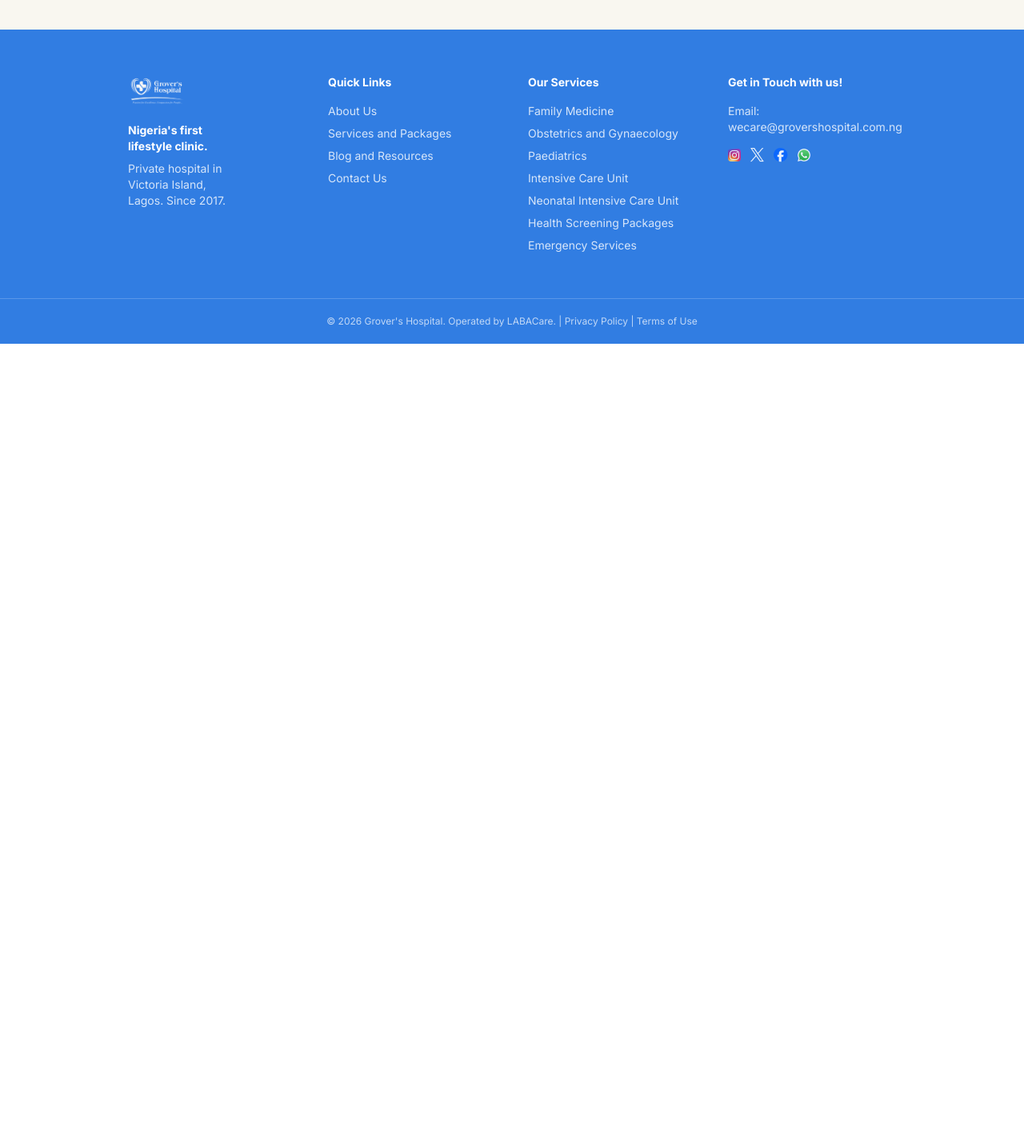
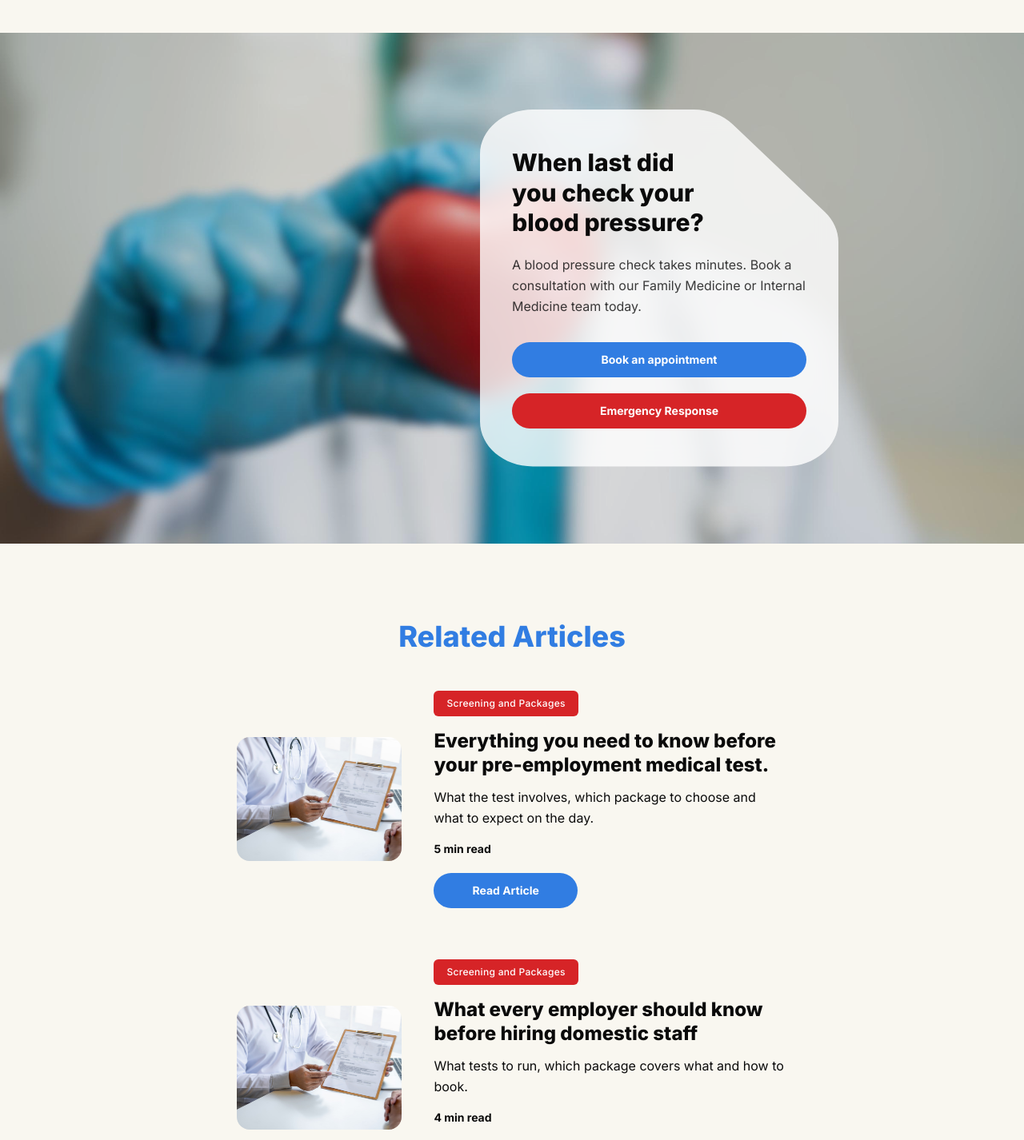
Before and after one commit to grovershospital/grovers-frontend, a React (Vite) app in the folder feg/: page /resources/annual-health-checks-guide in a window 1280 px wide. Shown: the part 900-2326 px from the top of the page at 80% size. Before the commit the page ends 1330 px from the top, so only its background shows below. Built offline with nearby package versions, Linux system fonts and the light colour scheme.

Commit message:
finished the Resources page and the sub pages

```diff
--- /dev/null
+++ b/feg/src/components/resources/ArticleConsultationCTA.tsx
@@ -0,0 +1,70 @@
+import { Button } from "../../ui/Button";
+import ctaBg from "../../assets/resources/ctaBg.jpg";
+
+// Top-right chamfered card — same path used across the site.
+const CARD_CLIP =
+    "M0.59594 0.0 L0.14729 0.0 C0.06593 0.0 0.0 0.0563 0.0 0.12578 " +
+    "L0.0 0.87422 C0.0 0.9437 0.06593 1.0 0.14729 1.0 L0.85277 1.0 " +
+    "C0.93407 1.0 1.0 0.9437 1.0 0.87422 L1.0 0.37089 " +
+    "C1.0 0.33995 0.98664 0.3101 0.96249 0.28703 L0.70572 0.04193 " +
+    "C0.67779 0.01526 0.63784 0.0 0.59594 0.0 Z";
+
+export default function ArticleConsultationCTA() {
+    return (
+        <section
+            id="article-consultation-cta"
+            className="relative isolate overflow-hidden"
+            aria-labelledby="article-consultation-cta-heading"
+        >
+            {/* Same background photo as the Resources page CTA — keeps visual */}
+            {/* consistency between the listing CTA and the per-article CTA. */}
+            <img
+                src={ctaBg}
+                alt=""
+                aria-hidden="true"
+                className="absolute inset-0 -z-20 h-full w-full object-cover"
+            />
+            <div className="absolute inset-0 -z-10 bg-black/15" aria-hidden="true" />
+
+            <svg aria-hidden="true" className="absolute h-0 w-0 overflow-hidden">
+                <defs>
+                    <clipPath
+                        id="article-consultation-cta-clip"
+                        clipPathUnits="objectBoundingBox"
+                    >
+                        <path d={CARD_CLIP} />
+                    </clipPath>
+                </defs>
+            </svg>
+
+            <div className="mx-auto w-full lg:w-[70%] max-w-content px-6 py-16 sm:py-20 lg:px-10 lg:py-24">
+                <div
+                    className="ml-auto w-full max-w-md bg-white/80 backdrop-blur-md"
+                    style={{ clipPath: "url(#article-consultation-cta-clip)" }}
+                >
+                    <div className="px-8 py-10 sm:px-10 sm:py-12">
+                        <h2
+                            id="article-consultation-cta-heading"
+                            className="max-w-[16rem] text-2xl font-extrabold leading-tight text-brand-ink sm:text-3xl"
+                        >
+                            When last did you check your blood pressure?
+                        </h2>
+                        <p className="mt-5 text-sm leading-relaxed text-brand-ink/80 sm:text-base">
+                            A blood pressure check takes minutes. Book a consultation with
+                            our Family Medicine or Internal Medicine team today.
+                        </p>
+
+                        <div className="mt-8 flex flex-col gap-5">
+                            <Button variant="primary" href="/contact">
+                                Book an appointment
+                            </Button>
+                            <Button variant="red" href="tel:09022012109">
+                                Emergency Response
+                            </Button>
+                        </div>
+                    </div>
+                </div>
+            </div>
+        </section>
+    );
+}
--- /dev/null
+++ b/feg/src/components/resources/RelatedArticles.tsx
@@ -0,0 +1,102 @@
+import { useEffect, useState } from "react";
+import { fetchArticles, type Article } from "../../data/articles";
+import ArticleCard from "./ArticleCard";
+
+const RELATED_COUNT = 2;
+
+type Props = {
+    currentSlug: string;
+    currentCategory: string;
+};
+
+export default function RelatedArticles({
+                                            currentSlug,
+                                            currentCategory,
+                                        }: Props) {
+    const [related, setRelated] = useState<Article[]>([]);
+    const [loading, setLoading] = useState(true);
+
+    useEffect(() => {
+        let cancelled = false;
+        fetchArticles()
+            .then((all) => {
+                if (cancelled) return;
+
+                // Exclude the current article from candidates.
+                const candidates = all.filter((a) => a.slug !== currentSlug);
+
+                // Prefer articles in the same category; fill the rest with the most
+                // recent articles from other categories. This is a "tagged-then-recent"
+                // strategy — gives admin-driven feel without requiring admins to pick
+                // related articles manually. When the backend lands, this logic could
+                // move server-side via a `/api/articles/${slug}/related` endpoint.
+                const sameCategory = candidates.filter(
+                    (a) => a.category === currentCategory,
+                );
+                const otherCategories = candidates.filter(
+                    (a) => a.category !== currentCategory,
+                );
+
+                const picked = [...sameCategory, ...otherCategories].slice(
+                    0,
+                    RELATED_COUNT,
+                );
+                setRelated(picked);
+            })
+            .catch((err) => {
+                console.error("Failed to load related articles", err);
+            })
+            .finally(() => {
+                if (!cancelled) setLoading(false);
+            });
+        return () => {
+            cancelled = true;
+        };
+    }, [currentSlug, currentCategory]);
+
+    // Hide the section entirely if there are no related articles to show.
+    if (!loading && related.length === 0) return null;
+
+    return (
+        <section
+            id="related-articles"
+            className="bg-[#f9f7f0] py-16 sm:py-20 lg:py-24"
+            aria-labelledby="related-articles-heading"
+        >
+            <div className="mx-auto w-full lg:w-[60%] max-w-content px-6 lg:px-10">
+                <h2
+                    id="related-articles-heading"
+                    className="text-center text-3xl font-extrabold text-brand-blue sm:text-4xl"
+                >
+                    Related Articles
+                </h2>
+
+                <div className="mt-12 space-y-12 sm:space-y-16">
+                    {loading
+                        ? Array.from({ length: RELATED_COUNT }).map((_, i) => (
+                            <RelatedSkeleton key={i} />
+                        ))
+                        : related.map((article) => (
+                            <ArticleCard key={article.slug} article={article} />
+                        ))}
+                </div>
+            </div>
+        </section>
+    );
+}
+
+function RelatedSkeleton() {
+    return (
+        <div className="grid gap-6 sm:grid-cols-[40%_1fr] sm:items-center sm:gap-10">
+            <div className="aspect-[4/3] w-full animate-pulse rounded-2xl bg-neutral-200" />
+            <div className="space-y-4">
+                <div className="h-7 w-32 animate-pulse rounded-full bg-neutral-200" />
+                <div className="h-7 w-full animate-pulse rounded bg-neutral-200" />
+                <div className="h-7 w-3/4 animate-pulse rounded bg-neutral-200" />
+                <div className="h-12 w-full animate-pulse rounded bg-neutral-200" />
+                <div className="h-4 w-20 animate-pulse rounded bg-neutral-200" />
+                <div className="h-11 w-32 animate-pulse rounded-full bg-neutral-200" />
+            </div>
+        </div>
+    );
+}
--- a/feg/src/data/articles.ts
+++ b/feg/src/data/articles.ts
@@ -91,7 +91,7 @@ This is not primarily a story about access to treatment. It is a story about a g
 
 ## Why urban professionals are at higher risk
 
-<img src="https://placehold.co/600x400/667eea/ffffff?text=Inline+Image" alt="" class="float-left" />
+<img src="/articles/articleImage.jpg" alt="" class="float-left" />
 
 Hypertension does not develop in a vacuum. It is shaped by the environment we live in and the lives we lead. And for many Lagos professionals, that environment is a near-perfect storm of risk factors. The diet is a significant contributor. Processed foods, high sodium content, irregular eating patterns and the prevalence of convenience food across the city all put consistent pressure on the cardiovascular system. Physical inactivity compounds this. Lagos is not a city built for walking. Long commutes, desk-based work and the sheer exhaustion of navigating the city leave very little time or energy for regular exercise.
 
--- a/feg/src/pages/ArticleDetail.tsx
+++ b/feg/src/pages/ArticleDetail.tsx
@@ -1,17 +1,20 @@
-import { useEffect, useState } from "react";
-import { Link, useParams } from "react-router-dom";
+import {useEffect, useState} from "react";
+import {Link, useParams} from "react-router-dom";
 import ReactMarkdown from "react-markdown";
 import remarkGfm from "remark-gfm";
 import rehypeRaw from "rehype-raw";
-import { ArrowLeft } from "lucide-react";
+import {ArrowLeft} from "lucide-react";
 import {
     fetchArticleBySlug,
     getCategoryStyle,
     type Article,
 } from "../data/articles";
+import ArticleConsultationCTA from "../components/resources/ArticleConsultationCTA";
+import RelatedArticles from "../components/resources/RelatedArticles";
+import {Contact} from '../components/shared/Contact.tsx';
 
 export default function ArticleDetail() {
-    const { slug } = useParams<{ slug: string }>();
+    const {slug} = useParams<{ slug: string }>();
     const [article, setArticle] = useState<Article | null>(null);
     const [loading, setLoading] = useState(true);
 
@@ -35,16 +38,17 @@ export default function ArticleDetail() {
     }, [slug]);
 
     if (loading) {
-        return <ArticleDetailSkeleton />;
+        return <ArticleDetailSkeleton/>;
     }
 
     if (!article) {
-        return <ArticleNotFound />;
+        return <ArticleNotFound/>;
     }
 
     const categoryStyle = getCategoryStyle(article.category);
 
     return (
+        <>
             <article className="bg-[#f9f7f0]">
                 <div className="mx-auto w-full max-w-4xl px-6 py-12 sm:py-16 lg:px-8 lg:py-20">
                     {/* Top row — back link, category pill, read time */}
@@ -53,11 +57,11 @@ export default function ArticleDetail() {
                             to="/resources"
                             className="inline-flex items-center gap-2 text-sm font-bold text-brand-ink underline underline-offset-4 hover:text-brand-blue"
                         >
-                        <ArrowLeft className="h-4 w-4" strokeWidth={2.5} />
+                            <ArrowLeft className="h-4 w-4" strokeWidth={2.5}/>
                             Back to Blog
                         </Link>
                         <span
-                        className={`inline-flex items-center rounded-full px-4 py-1.5 text-xs font-medium tracking-wide text-white ${categoryStyle.bg}`}
+                            className={`inline-flex items-center rounded-md px-4 py-2 text-xs font-medium tracking-wide text-white ${categoryStyle.bg}`}
                         >
             {article.category}
           </span>
@@ -86,43 +90,43 @@ export default function ArticleDetail() {
                             remarkPlugins={[remarkGfm]}
                             rehypePlugins={[rehypeRaw]}
                             components={{
-                            h2: ({ ...props }) => (
+                                h2: ({...props}) => (
                                     <h2
                                         className="mt-10 text-lg font-extrabold text-brand-ink sm:text-xl"
                                         {...props}
                                     />
                                 ),
-                            h3: ({ ...props }) => (
+                                h3: ({...props}) => (
                                     <h3
                                         className="mt-8 text-base font-extrabold text-brand-ink sm:text-lg"
                                         {...props}
                                     />
                                 ),
-                            p: ({ ...props }) => (
+                                p: ({...props}) => (
                                     <p
                                         className="mt-4 text-sm leading-relaxed text-brand-ink sm:text-base"
                                         {...props}
                                     />
                                 ),
-                            ul: ({ ...props }) => (
+                                ul: ({...props}) => (
                                     <ul
                                         className="mt-4 list-disc space-y-1 pl-5 text-sm leading-relaxed text-brand-ink sm:text-base"
                                         {...props}
                                     />
                                 ),
-                            ol: ({ ...props }) => (
+                                ol: ({...props}) => (
                                     <ol
                                         className="mt-4 list-decimal space-y-1 pl-5 text-sm leading-relaxed text-brand-ink sm:text-base"
                                         {...props}
                                     />
                                 ),
-                            a: ({ ...props }) => (
+                                a: ({...props}) => (
                                     <a
                                         className="text-brand-blue underline underline-offset-2 hover:text-brand-green"
                                         {...props}
                                     />
                                 ),
-                            blockquote: ({ ...props }) => (
+                                blockquote: ({...props}) => (
                                     <blockquote
                                         className="mt-6 border-l-4 border-brand-blue pl-4 text-sm italic text-brand-ink/80 sm:text-base"
                                         {...props}
@@ -132,7 +136,7 @@ export default function ArticleDetail() {
                                 // markdown and apply Tailwind float utilities. Mobile always shows
                                 // full-width block — float only kicks in at sm+ breakpoint so text
                                 // wrap has enough horizontal space to look right.
-                            img: ({ className, alt, ...props }) => {
+                                img: ({className, alt, ...props}) => {
                                     const isFloatLeft = className?.includes("float-left");
                                     const isFloatRight = className?.includes("float-right");
                                     let cls = "my-6 w-full rounded-2xl object-cover";
@@ -152,6 +156,14 @@ export default function ArticleDetail() {
                     </div>
                 </div>
             </article>
+
+            <ArticleConsultationCTA/>
+            <RelatedArticles
+                currentSlug={article.slug}
+                currentCategory={article.category}
+            />
+            <Contact />
+        </>
     );
 }
 
@@ -162,16 +174,16 @@ function ArticleDetailSkeleton() {
         <div className="bg-[#f9f7f0]">
             <div className="mx-auto w-full max-w-4xl px-6 py-12 sm:py-16 lg:px-8 lg:py-20">
                 <div className="flex items-center gap-6">
-                    <div className="h-5 w-32 animate-pulse rounded bg-neutral-200" />
-                    <div className="h-7 w-32 animate-pulse rounded-full bg-neutral-200" />
+                    <div className="h-5 w-32 animate-pulse rounded bg-neutral-200"/>
+                    <div className="h-7 w-32 animate-pulse rounded-full bg-neutral-200"/>
                 </div>
-                <div className="mt-8 aspect-[2/1] w-full animate-pulse rounded-2xl bg-neutral-200" />
+                <div className="mt-8 aspect-[2/1] w-full animate-pulse rounded-2xl bg-neutral-200"/>
                 <div className="mt-8 space-y-3">
-                    <div className="h-10 w-full animate-pulse rounded bg-neutral-200" />
-                    <div className="h-10 w-3/4 animate-pulse rounded bg-neutral-200" />
+                    <div className="h-10 w-full animate-pulse rounded bg-neutral-200"/>
+                    <div className="h-10 w-3/4 animate-pulse rounded bg-neutral-200"/>
                 </div>
                 <div className="mt-8 space-y-3">
-                    {Array.from({ length: 8 }).map((_, i) => (
+                    {Array.from({length: 8}).map((_, i) => (
                         <div
                             key={i}
                             className="h-4 w-full animate-pulse rounded bg-neutral-200"
@@ -199,7 +211,7 @@ function ArticleNotFound() {
                         to="/resources"
                         className="inline-flex items-center gap-2 rounded-full bg-brand-blue px-6 py-3 text-sm font-semibold text-white transition-colors hover:bg-brand-green"
                     >
-                        <ArrowLeft className="h-4 w-4" strokeWidth={2.5} />
+                        <ArrowLeft className="h-4 w-4" strokeWidth={2.5}/>
                         Back to Blog
                     </Link>
                 </div>
--- a/feg/src/ui/Button.tsx
+++ b/feg/src/ui/Button.tsx
@@ -34,7 +34,7 @@ export function Button({
                            onClick,
                        }: ButtonProps) {
     const base =
-        "inline-flex items-center justify-center gap-2 rounded-full px-7 py-3 " +
+        "inline-flex items-center justify-center gap-2 rounded-full px-6 py-3 " +
         "text-sm font-bold transition-colors duration-200 " +
         "focus:outline-none focus-visible:ring-2 focus-visible:ring-offset-2";
 
```
Also changed, not shown: feg/src/assets/resources/ctaBg.jpg (added). Lines whose indentation alone changed are shown as unchanged.
